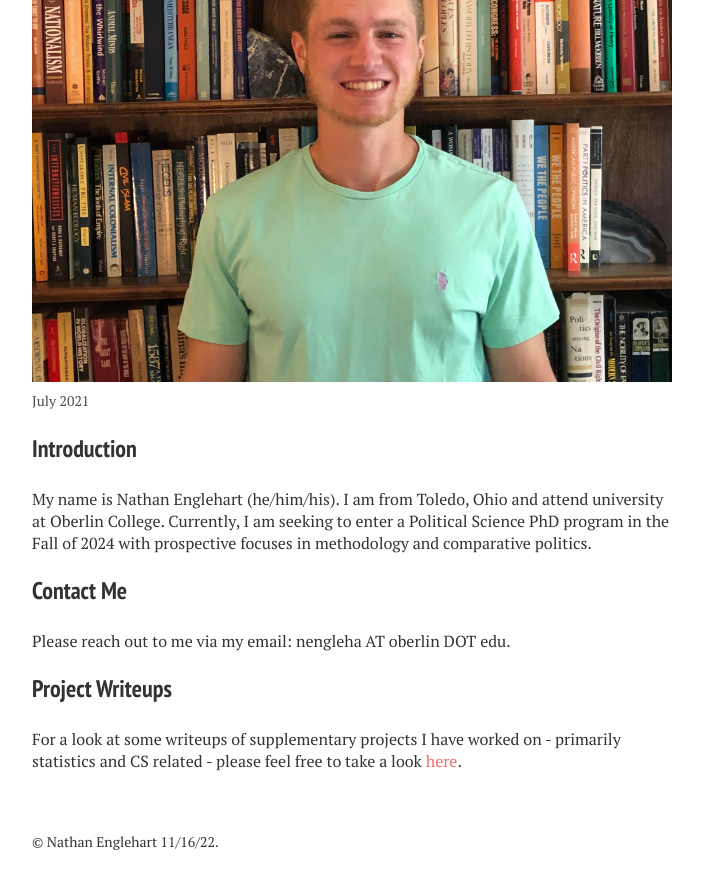
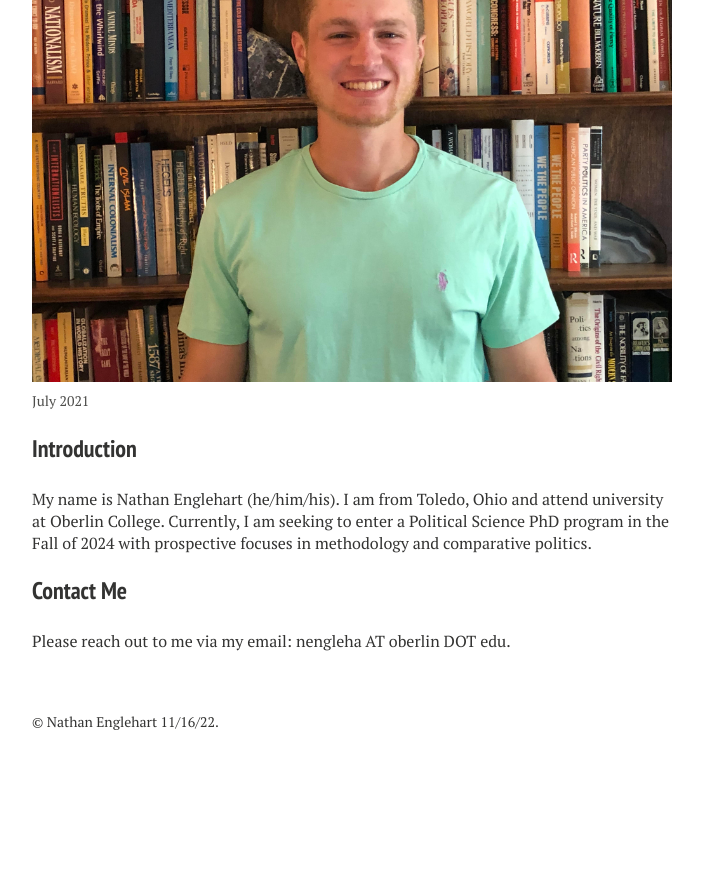
Before and after one commit to nathanenglehart/nathanenglehart.github.io, a Jekyll site: the page built from index.md, in a window 1280 px wide and 900 px high, scrolled down 668 px. Shown: the top 889 px of the window, without its empty margins (288-991 px from the left). Built offline with Jekyll 4.4.1, drawn with Linux system fonts in a browser that asks for light colours; nearby versions of some CDN libraries; after the commit the page ends 1448 px from its top, so only the background shows below that.

Commit message:
simplifying structure

```diff
--- a/_config.yml
+++ b/_config.yml
@@ -15,8 +15,8 @@
 #    url: /background/
 #  - title: Projects
 #    url: /projects/
-  - title: Research
-    url: /research/
+#  - title: Research
+#    url: /research/
 
 
 
--- a/index.md
+++ b/index.md
@@ -20,8 +20,8 @@
 
 Please reach out to me via my email: nengleha AT oberlin DOT edu.
 
-<h3 class="small_title">Project Writeups</h3>
+<!--<h3 class="small_title">Project Writeups</h3>-->
 
-For a look at some writeups of supplementary projects I have worked on - primarily statistics and CS related - please feel free to take a look <a style="color: #f56a6a; !important" href="/projects/">here</a>.
+<!--For a look at some writeups of supplementary projects I have worked on - primarily statistics and CS related - please feel free to take a look <a style="color: #f56a6a; !important" href="/projects/">here</a>. -->
 
 <br />
```
Also changed, not shown: 1 other file.
